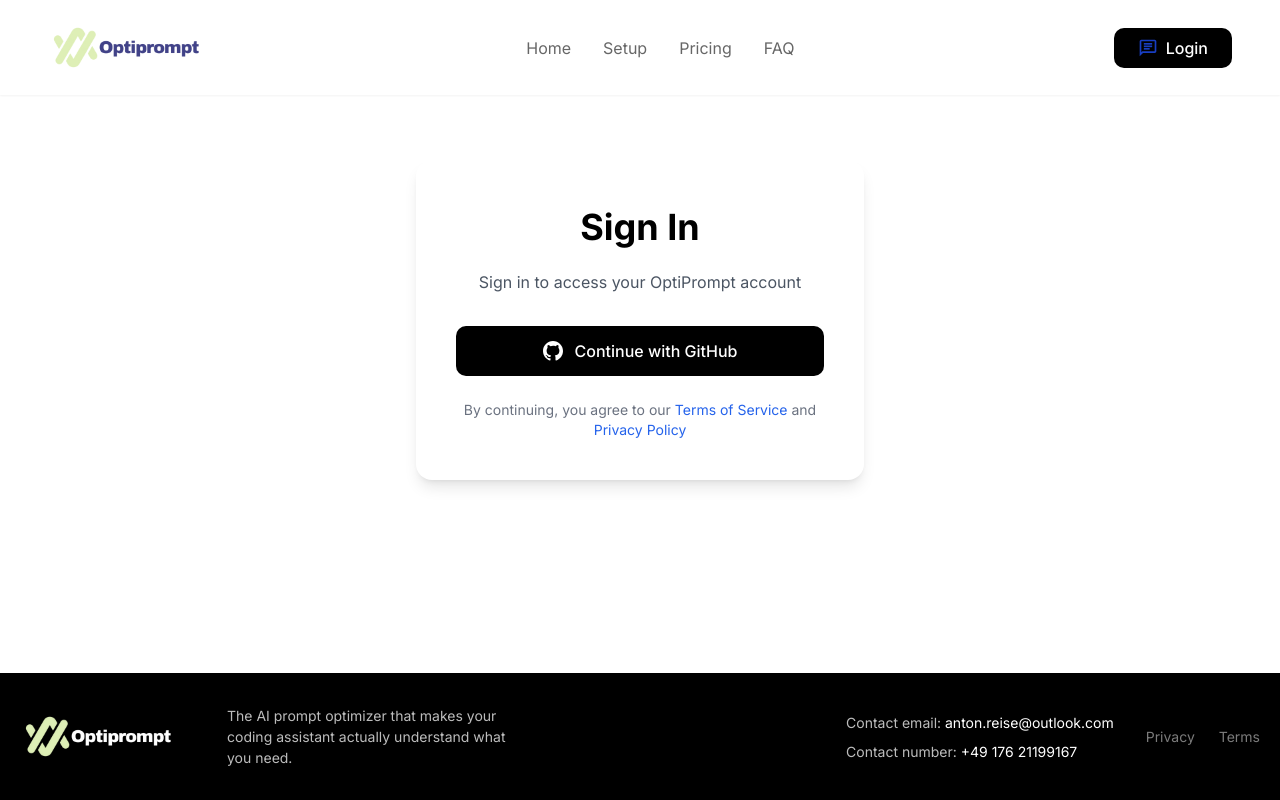
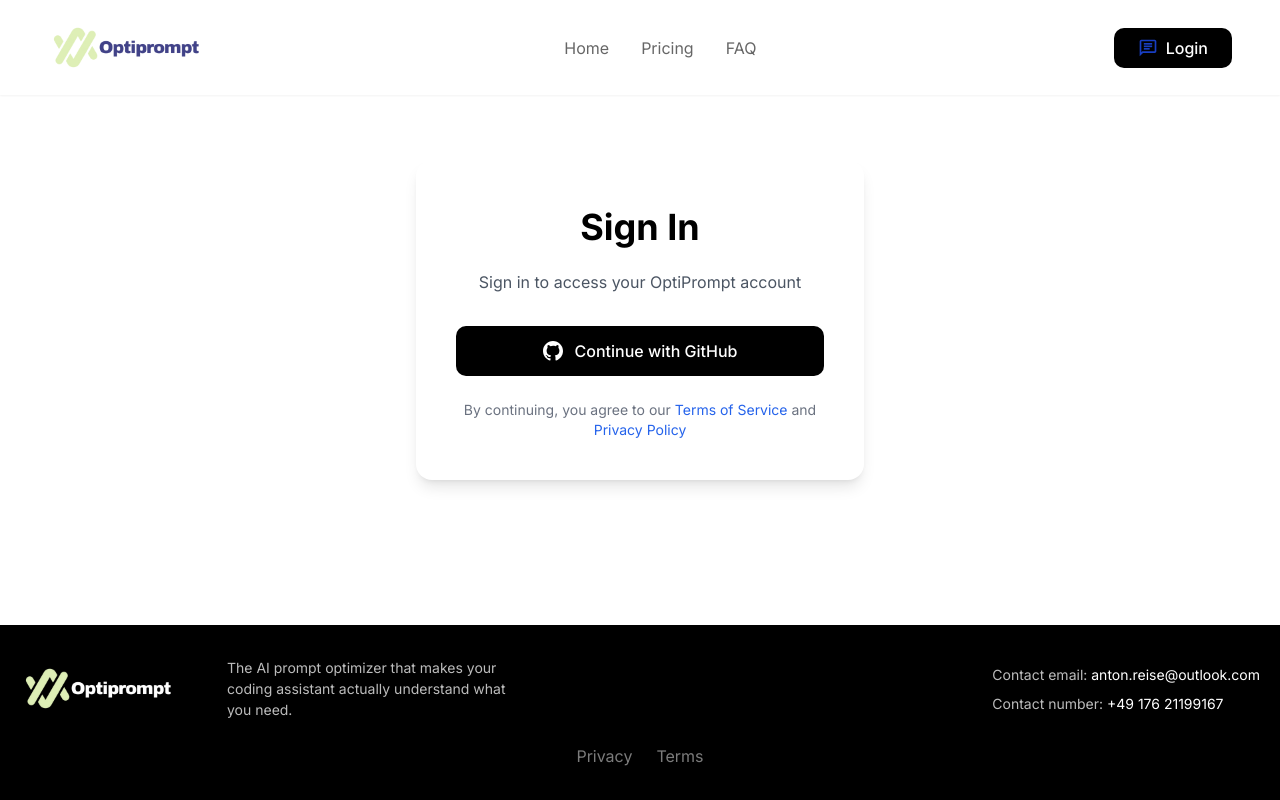
Before and after one commit to AntonReise/optiprompt-website, a Next.js app: page /login in a window 1280 px wide. Built offline with nearby package versions, Linux system fonts and the light colour scheme; no server answers.

Commit message:
feat: Enhance login flow by adding 'next' parameter support and update UI elements for better navigation

```diff
--- a/src/app/login/page.tsx
+++ b/src/app/login/page.tsx
@@ -38,7 +38,10 @@
     setIsSubmitting(true);
     setError(null);
 
-    const { error } = await signInWithGitHub();
+    // Get the 'next' parameter from URL to pass through OAuth flow
+    const nextParam = searchParams.get('next') || undefined;
+
+    const { error } = await signInWithGitHub(nextParam || undefined);
 
     if (error) {
       setError(error.message || 'An error occurred during login. Please try again.');
--- a/src/app/page.tsx
+++ b/src/app/page.tsx
@@ -116,6 +116,15 @@
             <p className="text-[22px] text-[#010d3e] max-w-[500px] mb-12">
               OptiPrompt's MCP server seamlessly enhances any IDE with advanced meta-prompting, delivering precisely tailored code for your projects.
             </p>
+
+            <Link href="/login?next=/setup">
+              <Button
+                variant="primary"
+                className="rounded-[10px] bg-black hover:bg-gray-800 transition-colors text-white px-8 py-4 text-[18px] font-medium"
+              >
+                Get Started
+              </Button>
+            </Link>
           </div>
         </div>
       </section>
@@ -169,12 +178,11 @@
             <p className="text-[18px] text-[#010d3e] max-w-[600px] mx-auto mb-8">
               Set up our MCP server and leverage advanced meta-prompting to get higher-quality, production-ready code from your AI assistant. Compatible with any IDE that supports the Model Context Protocol.
             </p>
-            <Link href="/login">
+            <Link href="/login?next=/setup">
               <Button
                 variant="primary" className="rounded-[10px] bg-[#2563EB] hover:bg-[#1E40AF] transition-colors text-white px-8 py-4 text-[18px] font-medium flex items-center mx-auto"
               >
-                <Image src="/images/chat-icon.svg" alt="MCP" width={24} height={24} className="mr-3" />
-                Get Started with OptiPrompt MCP
+                Get Started
               </Button>
             </Link>
           </div>
@@ -287,7 +295,7 @@
                 <div className="mt-8">
                   {plan.id === 1 ? (
                     // Free plan - link to signup/login
-                    <Link href="/login" className="block">
+                    <Link href="/login?next=/setup" className="block">
                       <Button
                         variant={plan.buttonVariant}
                         className={`w-full rounded-[10px] py-3 text-[16px] font-medium ${
@@ -365,7 +373,7 @@
               Join thousands of developers using OptiPrompt's MCP server to enhance their AI coding experience across any IDE.
             </p>
             <div className="flex gap-6">
-              <Link href="/login">
+              <Link href="/login?next=/setup">
                 <Button
                   variant="primary"
                   className="rounded-[10px] bg-[#2563EB] hover:bg-[#1E40AF] transition-colors text-white px-8 py-3 text-[18px] font-medium"
--- a/src/components/common/Footer.tsx
+++ b/src/components/common/Footer.tsx
@@ -30,15 +30,16 @@
                 Contact number: <a href="tel:+4917621199167" className="text-white hover:underline">+49 176 21199167</a>
               </p>
             </div>
-
-            <div className="flex gap-6">
-              <Link href="#" className="text-[14px] text-[#7b7b7b] hover:text-white">
-                Privacy
-              </Link>
-              <Link href="#" className="text-[14px] text-[#7b7b7b] hover:text-white">
-                Terms
-              </Link>
-            </div>
+          </div>
+        </div>
+        <div className="flex justify-center mt-6">
+          <div className="flex gap-6">
+            <Link href="#" className="text-[16px] text-[#7b7b7b] hover:text-white">
+              Privacy
+            </Link>
+            <Link href="#" className="text-[16px] text-[#7b7b7b] hover:text-white">
+              Terms
+            </Link>
           </div>
         </div>
       </div>
--- a/src/components/common/Header.tsx
+++ b/src/components/common/Header.tsx
@@ -28,13 +28,10 @@
           <Link href="/" className="text-[16px] text-[#00000099] hover:text-black font-normal">
             Home
           </Link>
-          <Link href="/setup" className="text-[16px] text-[#00000099] hover:text-black font-normal">
-            Setup
-          </Link>
-          <Link href="#pricing" className="text-[16px] text-[#00000099] hover:text-black font-normal">
+          <Link href="/#pricing" className="text-[16px] text-[#00000099] hover:text-black font-normal">
             Pricing
           </Link>
-          <Link href="#faq" className="text-[16px] text-[#00000099] hover:text-black font-normal">
+          <Link href="/#faq" className="text-[16px] text-[#00000099] hover:text-black font-normal">
             FAQ
           </Link>
         </nav>
--- a/src/lib/auth.ts
+++ b/src/lib/auth.ts
@@ -43,13 +43,17 @@
 /**
  * Sign in with GitHub OAuth
  */
-export const signInWithGitHub = async (): Promise<{ error: AuthError | null }> => {
+export const signInWithGitHub = async (next?: string): Promise<{ error: AuthError | null }> => {
   try {
     const supabase = createClient();
+    const redirectTo = next
+      ? `${window.location.origin}/auth/callback?next=${encodeURIComponent(next)}`
+      : `${window.location.origin}/auth/callback`;
+
     const { error } = await supabase.auth.signInWithOAuth({
       provider: 'github',
       options: {
-        redirectTo: `${window.location.origin}/auth/callback`,
+        redirectTo,
       },
     });
 
```
